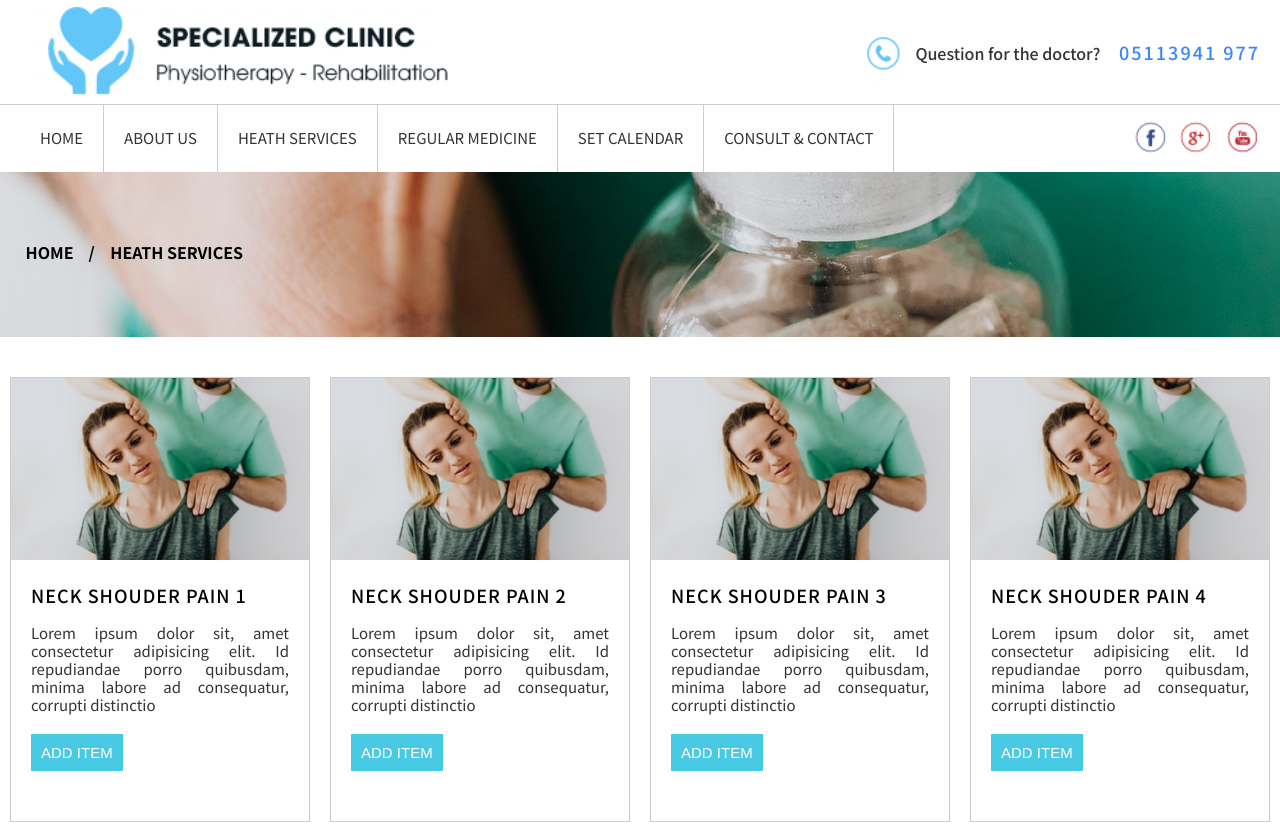
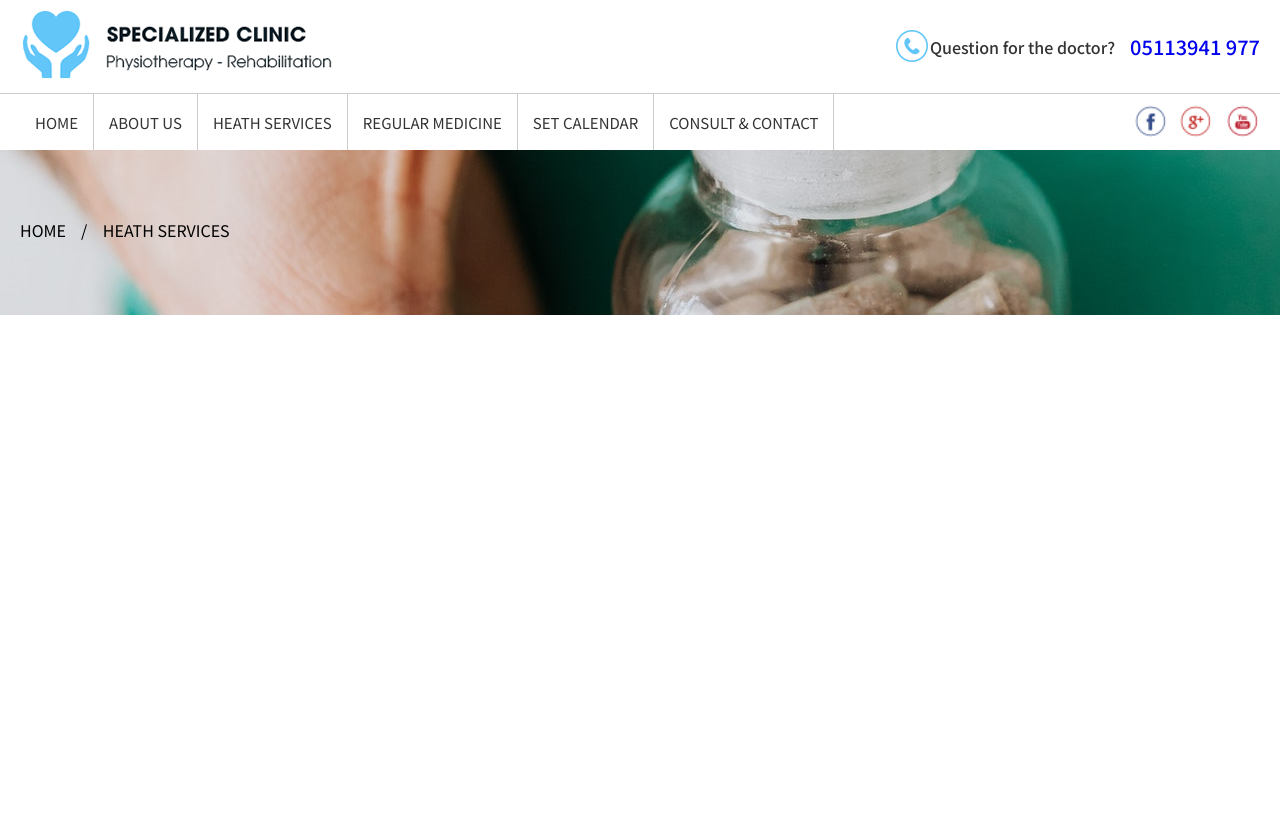
Before and after one commit to MayNguyen07/ST-DG-training-, a plain HTML site: page index.html in a window 1280 px wide. Shown: the top 826 px of the page. After the commit the page ends 800 px from the top, so only its background shows below. Drawn offline with nearby package versions, Linux system fonts and the light colour scheme.

Commit message:
updated FB

```diff
--- a/css/common.css
+++ b/css/common.css
@@ -76,18 +76,17 @@ html {
 }
 
 body {
-	font-size: 1.6rem;
+    font-size: 1.6rem;
 	margin: 0;
 	padding: 0;
 	color: #333333;
 	background-color: #ffffff;
 }
 .container {
-	min-width: 1120px;
+    width: 1240px;
+    margin: 0 auto;
 }
-.container {
-	min-width: auto;
-}
+
 a {
 	text-decoration: none;
 	transition: all 0.3s;
@@ -96,133 +95,86 @@ a:hover {
 	opacity: 0.7;
 	cursor: pointer;
 }
-.is_pc {
-	display: block;
-}
-.is_sp {
-	display: none;
-}
-.fw_bold {
-	font-weight: bold;
-}
-
-/****************************************************
-* 1.GENERAL
-****************************************************/
-
-#main {
-    min-width: auto;
-    margin-top: 17px;
-}
-
-.inner {
-    width: 96%;
-    margin: 0 auto;
-    max-width: 1240px;
-}
 
 /****************************************************
   * HEADER TEMPLATE SETTING
   ****************************************************/
-
-#header {
-    display: flex;
-    align-items: center;
-    justify-content: space-between;
-    flex-direction: column;
-	width: 100%;
-    height: 155px;
-    margin: 0 auto;
-    background-color: #ffffff;
-    top: 0;
-    left: 0;
-    right: 0;
-	z-index: 3;
+  .header .header-top {
+      padding: 1rem 0;
+      border-bottom: 1px solid #cccccc;
 }
-#header.activer {
-	background-color: #118ab2;
-}
-#header .header-top,
-#header .header-bottom{
+  .header .container {
     display: flex;
     flex-direction: row;
     justify-content: space-between;
-    width: 100%;
+    align-items: center;
 }
-#header .header-top p{
+.header.activer {
+	background-color: #118ab2;
+}
+
+.header-top .header-call {
+    display: flex;
+    align-items: center;
     font-size: 1.6rem;
     color: #333333;
     font-weight: 500;
-    align-self: center;
-    position: relative;
-    padding-left: 40px;
 }
-#header .header-top p span{
-    font-size: 1.8rem;
+.header .header-call span {
+    font-size: 2rem;
     color: #3a86ff;
-    padding-left: 15px;
-    letter-spacing: 2px;
+    padding-left: 1.5rem;
+    font-weight: 500;
 }
 
-#header .header-top p::before{
-content: "";
-position: absolute;
-background-image: url("../img/common/icon_phone.png");
-width: 53px;
-left: -20px;
-height: 58px;
-top: -12px;
-}
-
-#gNav ul {
-    height: 66px;
-    float: left;
+.header-gnav .gnav-list{
     display: flex;
     align-items: center;
 }
 
-#gNav ul li {
-    margin: 0 20px;
+.header-gnav .gnav-item{
+    padding: 2rem 1.5rem;
+    border-right: 1px solid #cccccc;
 }
 
-#gNav ul li a {
+.header-gnav .gnav-item a {
     font-size: 1.5rem;
     text-align: left;
     color: #333333;
     transition: all 0.3s;
+    text-transform: uppercase;
 }
-#header .social_list{
+.header-bottom .header-social{
     display: flex;
     flex-direction: row;
     align-items: center;
 }
 
-#header .social_list li:nth-child(2){
-    margin: 0px 10px;
+.header-bottom .header-social li:nth-child(2){
+   padding: 0 1rem;
 }
 
 /****************************************************
-* BREADCRUMB ON PC
+* BANNER ON PC
 ****************************************************/
-.breadcrumb ul {
+.banner .banner-list{
 	display: block;
-    padding: 25px 0px 79px;
+    padding: 7rem 0 7rem;
 }
-.breadcrumb  li {
+.banner .banner-item {
 	display: inline-block;
 }
-.breadcrumb  li,
-.breadcrumb  li a{
+.banner .banner-item ,
+.banner  .banner-item  a{
     position: relative ;
 	font-size: 1.6rem;
-	font-weight: bold;
     line-height: 1.33;
 	text-decoration: none;
 	color: #000000;
 
 }
 
-.breadcrumb  li:first-child::after{
+.banner  .banner-item :first-child::after{
     content: '/';
     display: inline-block;
     vertical-align: middle;
--- a/css/style.css
+++ b/css/style.css
@@ -4,22 +4,11 @@
 /****************************************************
   * HEADER TEMPLATE SETTING
   ****************************************************/
-#header .header_btn_wrap{
-    border-top: 1px solid #cccccc;
-    width: 100%;
-}
-#header .clinic_gNav li{
-    border-right: 1px solid #cccccc;
-    line-height: 4.2;
-    margin: 0px;
-}
-#header .clinic_gNav li span{
-    padding: 0px 20px;
-}
+
 /****************************************************
 * BREADCRUMB ON PC
 ****************************************************/
-.breadcrumb_clinic{
+.banner_clinic{
     background-image: url("../img/common/bg_breadcrumb.jpg");
     background-repeat: no-repeat;
     background-size: cover;
@@ -27,9 +16,7 @@
     width: 100%;
 
 }
-.breadcrumb_clinic ul{
-    padding: 70px 0px 70px;
-}
+
 /****************************************************
 * CART ON PC
 ****************************************************/
--- a/index.html
+++ b/index.html
@@ -1,5 +1,5 @@
 <!doctype html>
-<html lang="ja">
+<html lang="en">
 <head>
     <meta charset="UTF-8" />
     <title>Specialized Clinic</title>
@@ -11,56 +11,61 @@
 </head>
 
 <body>
-    <div class="container" id="contents">
-        <header id="header">
-            <div class="header-top inner">
-                <h1><a href="./"><img src="./img/common/logo_header.png" alt="logo"/></a></h1>
-                <p>Question for the doctor? <span>05113941 977</span></p>
+    <header class="header">
+        <div class="header-content">
+                <div class="header-top">
+                    <div class="container">
+                        <h1><a href="./"><img src="./img/common/header-logo.png" alt="logo"></a></h1>
+                        <div class="call-wrap">
+                            <p class="header-call">
+                                <a href="tel:+11111"><img src="./img/common/header_phone.png" alt="icon-phone"></a>
+                                Question for the doctor?
+                                <span><a href="tel:+11111">05113941 977</a></span>
+                            </p>
                         </div>
-            <div class="header_btn_wrap">
-                <div class="header-bottom inner">
-                    <nav id="gNav" class="clinic_gNav">
-                        <ul>
-                            <li><a href="./"><span>HOME</span></a></li>
-                            <li><a href="#"><span>ABOUT US</span></a></li>
-                            <li><a href="#"><span>HEATH SERVICES</span></a></li>
-                            <li><a href="#"><span>REGULAR MEDICINE</span></a></li>
-                            <li><a href="#"><span>SET CALENDAR</span></a></li>
-                            <li><a href="#"><span>CONSULT & CONTACT</span></a></li>
+                    </div>
+                </div>
+                <div class="header-bottom">
+                    <div class="container">
+                        <nav  class="header-gnav clinic_gnav">
+                            <ul class="gnav-list">
+                                <li class="gnav-item"><a href="./">Home</a></li>
+                                <li class="gnav-item"><a href="#">About Us</a></li>
+                                <li class="gnav-item"><a href="#">Heath Services</a></li>
+                                <li class="gnav-item"><a href="#">Regular Medicine</a></li>
+                                <li class="gnav-item"><a href="#">Set Calendar</a></li>
+                                <li class="gnav-item"><a href="#">Consult &amp; Contact</a></li>
                             </ul>
                         </nav>
-                    <ul class="social_list">
-                        <li><a href="#"><span><img src="./img/common/icon_fb.png" alt=""></span></a></li>
-                        <li><a href="#"><span><img src="./img/common/icon_gg.png" alt=""></span></a></li>
-                        <li><a href="#"><span><img src="./img/common/icon_youtube.png" alt=""></span></a></li>
+                        <ul class="header-social">
+                            <li class="social-item"><a href="#"><span><img src="./img/common/icon_fb.png" alt=""></span></a></li>
+                            <li class="social-item"><a href="#"><span><img src="./img/common/icon_gg.png" alt=""></span></a></li>
+                            <li class="social-item"><a href="#"><span><img src="./img/common/icon_youtube.png" alt=""></span></a></li>
                         </ul>
+                     </div>
                 </div>
         </div>
     <!--End header-->
     </header>
 
-        <div id="main" class="health_service">
-            <div class="breadcrumb breadcrumb_clinic">
-                <div class="inner">
-                    <ul>
-                        <li><a href="./">HOME</a></li>
-                        <li>HEATH SERVICES</li>
+        <main class="main-content">
+            <div class="banner banner_clinic">
+                <div class="container">
+                    <ul class="banner-list">
+                        <li class="banner-item"><a href="./">HOME</a></li>
+                        <li class="banner-item">HEATH SERVICES</li>
                     </ul>
                 </div>
             </div>
-            <div id="cart_list">
-
+            <div id="js-cart-list">
             </div>
 
-
-            <!--/main-->
-        </div>
+            <!-- End main-->
+        </main>
 
     <footer class="footer">
+    </footer>
 
-    </footer>
-        <!--/container-->
-    </div>
     <script src="https://ajax.googleapis.com/ajax/libs/jquery/2.2.4/jquery.min.js"></script>
     <script src="./js/script.js"></script>
 </body>
```
Also changed, not shown: img/common/header-logo.png (added), img/common/header_phone.png (added), img/common/icon_phone.png (deleted), img/common/logo_header.png (deleted). Lines whose indentation alone changed are shown as unchanged.
